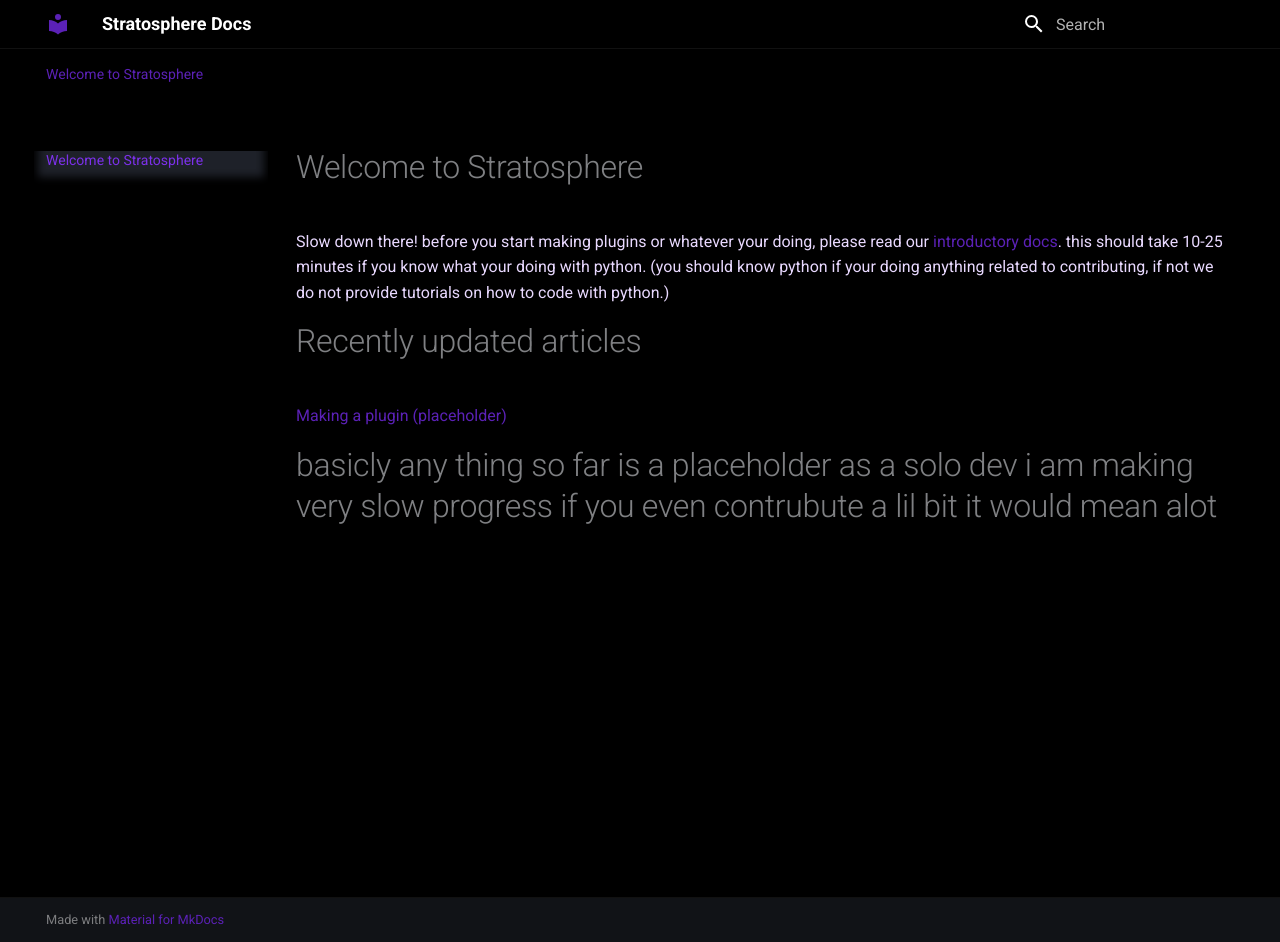
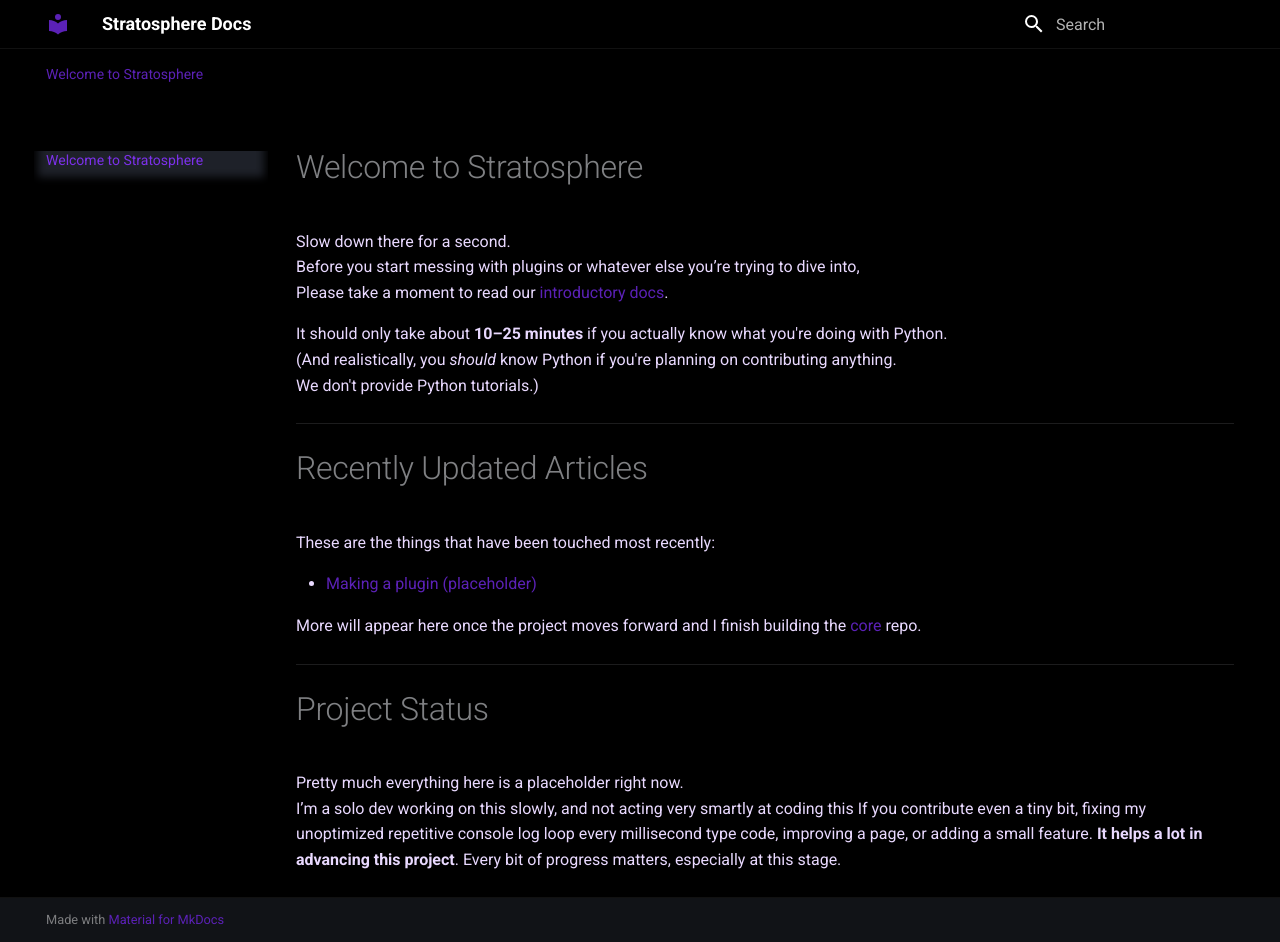
Before and after one commit to stratosphere-ve/docs, an MkDocs documentation site: the page built from docs/index.md, in a window 1280 px wide and 942 px high. Built offline with MkDocs 1.6.1 and Material for MkDocs 9.7.7, drawn with Linux system fonts in a browser that asks for light colours.

Commit message:
Revise introduction and project status in index.md
Revised introductory text for clarity and engagement. Updated project status and recently updated articles sections.

```diff
--- a/docs/index.md
+++ b/docs/index.md
@@ -1,10 +1,28 @@
 # Welcome to Stratosphere
-Slow down there! before you start making plugins or whatever your doing, please read our [introductory docs](https://stratosphere-ve.github.io). this should take 10-25 minutes if you know what your doing with python. (you should know python if your doing anything related to contributing, if not we do not provide tutorials on how to code with python.)
 
-# Recently updated articles
-[Making a plugin (placeholder)](https://stratosphere-ve.github.io)
+Slow down there for a second.
+Before you start messing with plugins or whatever else you’re trying to dive into,
+Please take a moment to read our [introductory docs](https://stratosphere-ve.github.io).
 
+It should only take about **10–25 minutes** if you actually know what you're doing with Python.
+(And realistically, you *should* know Python if you're planning on contributing anything.
+We don't provide Python tutorials.)
 
+---
 
+# Recently Updated Articles
 
-#basicly any thing so far is a placeholder as a solo dev i am  making very slow progress if you even contrubute a lil bit it would mean alot
+These are the things that have been touched most recently:
+
+- [Making a plugin (placeholder)](https://stratosphere-ve.github.io)
+
+More will appear here once the project moves forward and I finish building the [core](https://github.com/stratosphere-ve/core/) repo.
+
+---
+
+# Project Status
+
+Pretty much everything here is a placeholder right now.
+I’m a solo dev working on this slowly, and not acting very smartly at coding this
+If you contribute even a tiny bit, fixing my unoptimized repetitive console log loop every millisecond type code, improving a page, or adding a small feature.
+**It helps a lot in advancing this project**. Every bit of progress matters, especially at this stage.
```
